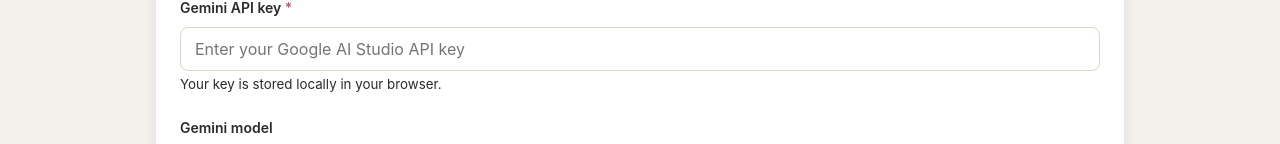
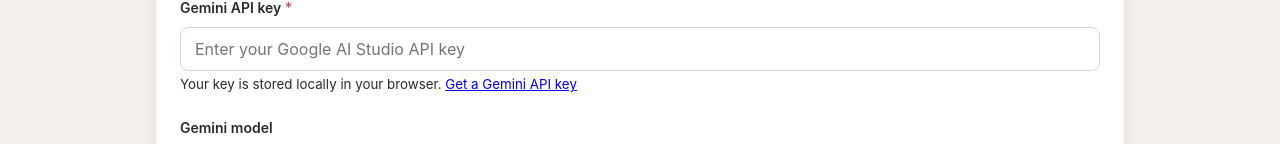
Before and after one commit to sanbeiji/lotus-pond, a plain HTML site: page web/index.html in a window 1280 px wide. Shown: the part 238-382 px from the top of the page. Drawn offline with Linux system fonts and the light colour scheme; a web font is replaced by a local one.

Commit message:
docs(web): Add link to get API key in Settings
- Added a convenient link ('Get a Gemini API key') directly next to the local storage disclaimer in the global settings dropdown.

```diff
--- a/web/index.html
+++ b/web/index.html
@@ -40,7 +40,7 @@
             id="api-key"
             placeholder="Enter your Google AI Studio API key"
           />
-          <small>Your key is stored locally in your browser.</small>
+          <small>Your key is stored locally in your browser. <a href="https://aistudio.google.com/app/apikey" target="_blank" rel="noopener noreferrer">Get a Gemini API key</a></small>
         </div>
         <div class="form-group">
           <label for="model-select">Gemini model</label>
```
